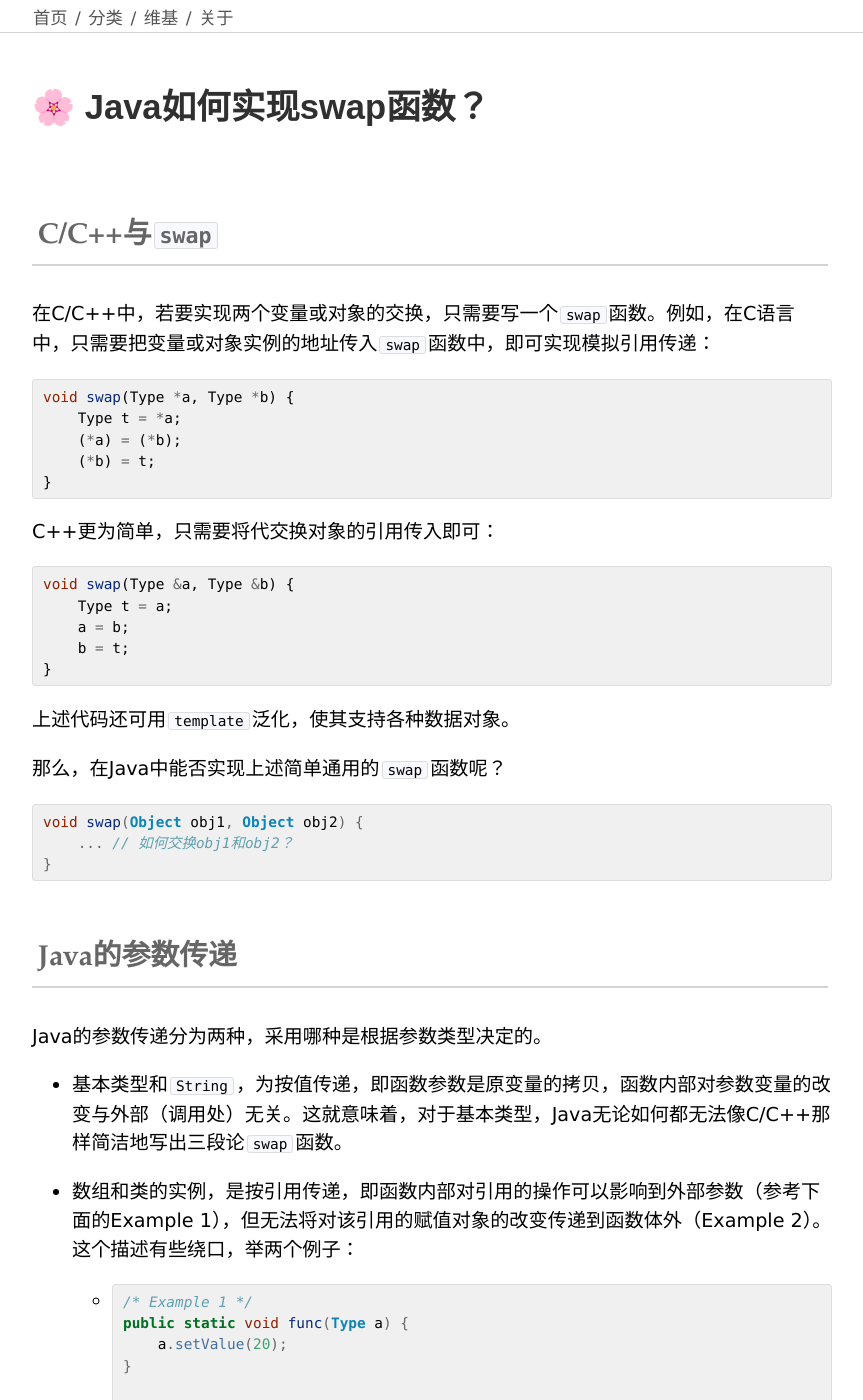
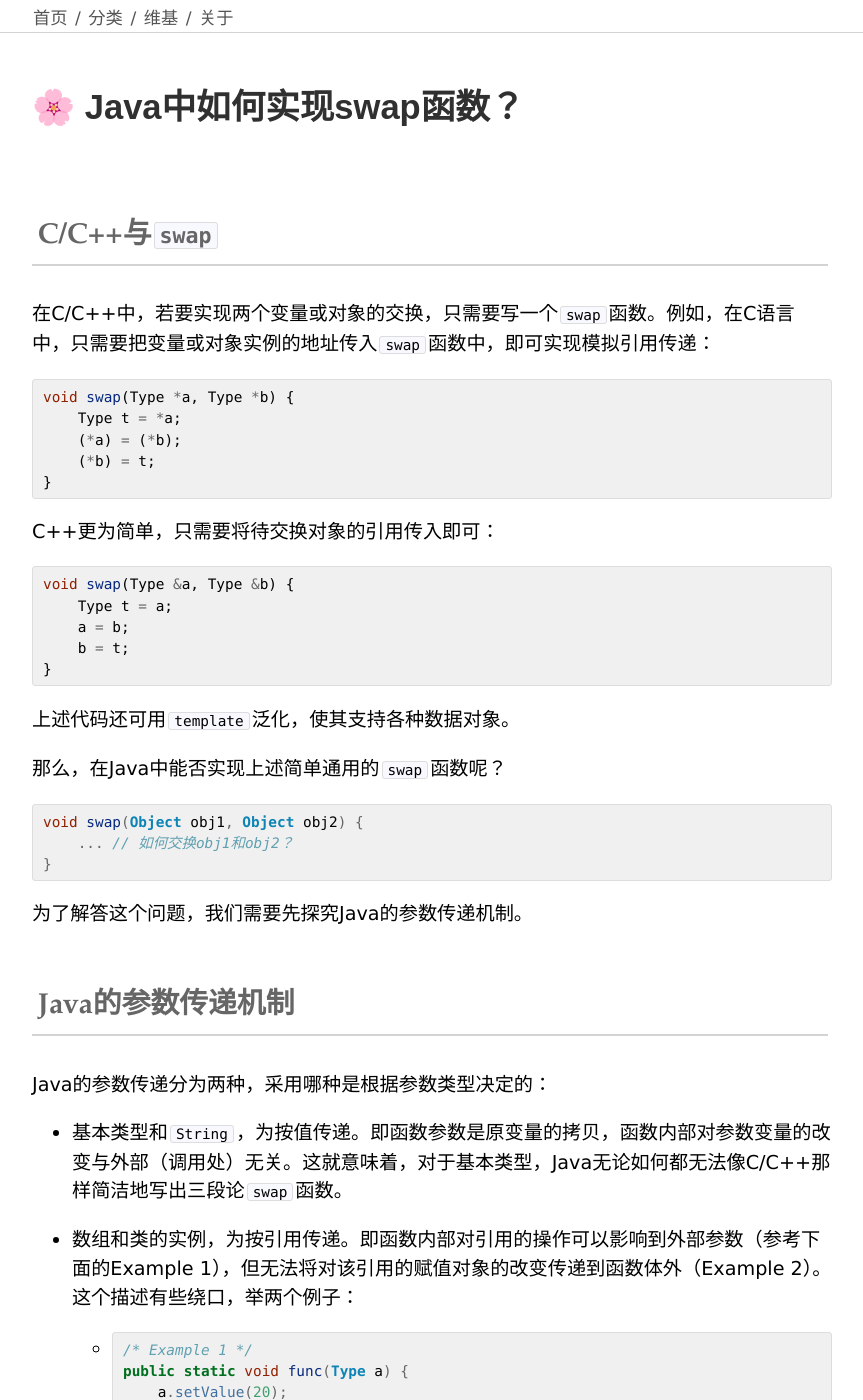
Before and after one commit to ArmeriaWang/ArmeriaWang.github.io, a Jekyll site: the page built from _posts/2020-02-25-java-swap.md, in a window 1280 px wide and 1400 px high. Shown: the whole window, without its empty margins (208-1071 px from the left). Built offline with Jekyll 4.4.1, drawn with Linux system fonts in a browser that asks for light colours; some of the changed text lies outside the part shown.

Commit message:
Update 2020-02-25-java-swap.md

````diff
--- a/_posts/2020-02-25-java-swap.md
+++ b/_posts/2020-02-25-java-swap.md
@@ -1,7 +1,7 @@
 ---
 layout: post
 title: java-swap
-postTitle: Java如何实现swap函数？
+postTitle: Java中如何实现swap函数？
 categories: [Java, Software Construction]
 description: 软件构造第1周博客
 keywords: Java, swap, Software Construction, OOP
@@ -19,7 +19,7 @@ void swap(Type *a, Type *b) {
 }
 ```
 
-C++更为简单，只需要将代交换对象的引用传入即可：
+C++更为简单，只需要将待交换对象的引用传入即可：
 
 ```c++
 void swap(Type &a, Type &b) {
@@ -39,13 +39,15 @@ void swap(Object obj1, Object obj2) {
 }
 ```
 
-## Java的参数传递
+为了解答这个问题，我们需要先探究Java的参数传递机制。
 
-Java的参数传递分为两种，采用哪种是根据参数类型决定的。
+## Java的参数传递机制
 
-- 基本类型和`String`，为按值传递，即函数参数是原变量的拷贝，函数内部对参数变量的改变与外部（调用处）无关。这就意味着，对于基本类型，Java无论如何都无法像C/C++那样简洁地写出三段论`swap`函数。
+Java的参数传递分为两种，采用哪种是根据参数类型决定的：
 
-- 数组和类的实例，是按引用传递，即函数内部对引用的操作可以影响到外部参数（参考下面的Example 1），但无法将对该引用的赋值对象的改变传递到函数体外（Example 2）。这个描述有些绕口，举两个例子：
+- 基本类型和`String`，为按值传递。即函数参数是原变量的拷贝，函数内部对参数变量的改变与外部（调用处）无关。这就意味着，对于基本类型，Java无论如何都无法像C/C++那样简洁地写出三段论`swap`函数。
+
+- 数组和类的实例，为按引用传递。即函数内部对引用的操作可以影响到外部参数（参考下面的Example 1），但无法将对该引用的赋值对象的改变传递到函数体外（Example 2）。这个描述有些绕口，举两个例子：
 
   - ```java
     /* Example 1 */
````
Also changed, not shown: other parts of _posts/2020-02-25-java-swap.md (+2 -2 lines).
